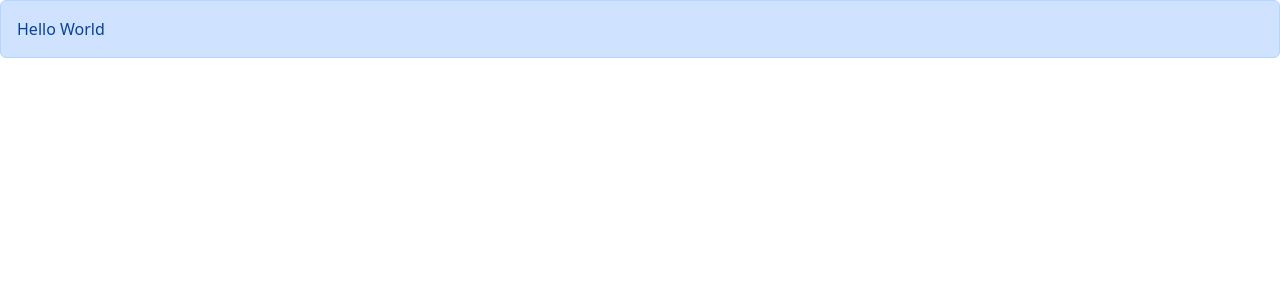
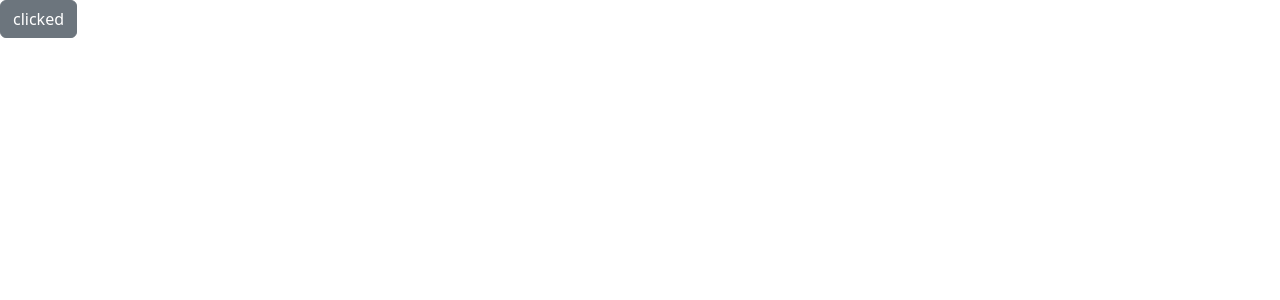
Before and after one commit to meron847/React-for-beginner, a React (Vite) app: page / in a window 1280 px wide. Shown: the top 300 px of the page. Built offline with nearby package versions, Linux system fonts and the light colour scheme.

Commit message:
creating buttons

```diff
--- a/src/App.tsx
+++ b/src/App.tsx
@@ -1,11 +1,13 @@
 
-import Alert from "./assets/components/Alert";
+import Button from "./assets/components/Button";
 
 function App() {
 
   return (
           <div>
-            <Alert>Hello<span> World</span></Alert>
+            <Button color="secondary" onClick={()=>console.log('clicked')}>
+              clicked
+            </Button>
           </div>
           );
 }
--- /dev/null
+++ b/src/assets/components/Button.tsx
@@ -0,0 +1,18 @@
+import React from "react";
+
+interface Prop{
+children:string;
+color?: 'Primary' | 'Secondary' | 'info' | 'Warning';
+onClick:()=>void;
+}
+
+
+const Button = ({children,color,onClick}:Prop) => {
+  return (
+    <div>
+     <button className={'btn btn-' +color} onClick={onClick} >{children}</button>
+    </div>
+  )
+}
+
+export default Button;
```
